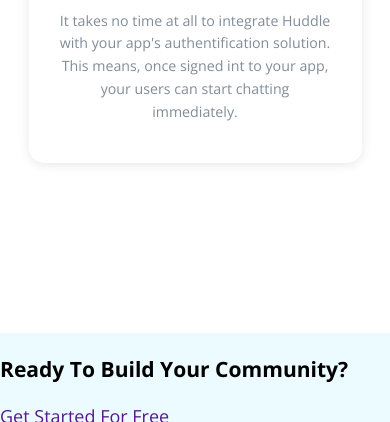
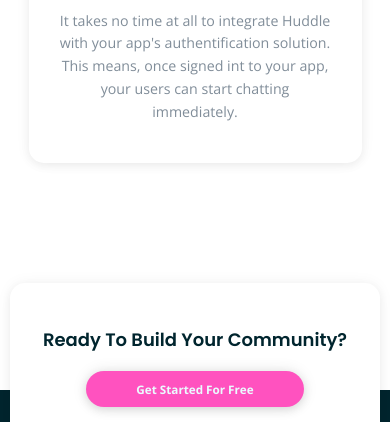
Before and after one commit to LesleyWesley/huddle-landing-page, a plain HTML site: page index.html in a window 390 px wide. Shown: the part 2139-2561 px from the top of the page. Drawn offline with nearby package versions, Linux system fonts and the light colour scheme; files whose address does not match are found by name.

Commit message:
Added mobile styling to cta section

```diff
--- a/css/main.css
+++ b/css/main.css
@@ -121,7 +121,7 @@
 
 .features {
   background-color: #FFF;
-  padding: 50px 10px 150px 10px;
+  padding: 50px 10px 100px 10px;
   display: flex;
   justify-content: center;
   align-items: center;
@@ -160,3 +160,42 @@
   line-height: 1.6em;
   padding: 0 5px;
 }
+
+/*=========== CTA SECTION - MOBILE ============ */
+
+.cta {
+  display: flex;
+  justify-content: center;
+  align-items: center;
+  height: 100%;
+  background: linear-gradient(#FFF, #FFF 65%, #00252E 65%, #00252E 100%);
+}
+
+aside {
+  display: flex;
+  justify-content: center;
+  align-items: center;
+  flex-flow: row wrap;
+  width: 95%;
+  background-color: #FFF;
+  border-radius: 15px;
+  padding: 25px 0 40px 0;
+  box-shadow: 0 0px 15px rgba(0,0,0,0.05), 0 3px 10px rgba(0,0,0,0.05);
+}
+
+h3 {
+  font-family: "Poppins", sans-serif;
+  color: #00252E;
+  font-size: 1em;
+}
+
+aside a {
+  font-size: .65em;
+  color: #EBFBFF;
+  font-weight: 700;
+  text-decoration: none;
+  background-color: #FF52BF;
+  padding: 10px 50px;
+  border-radius: 25px;
+  box-shadow: 0 0px 15px rgba(0,0,0,0.1), 0 3px 10px rgba(0,0,0,0.1);
+}
```
